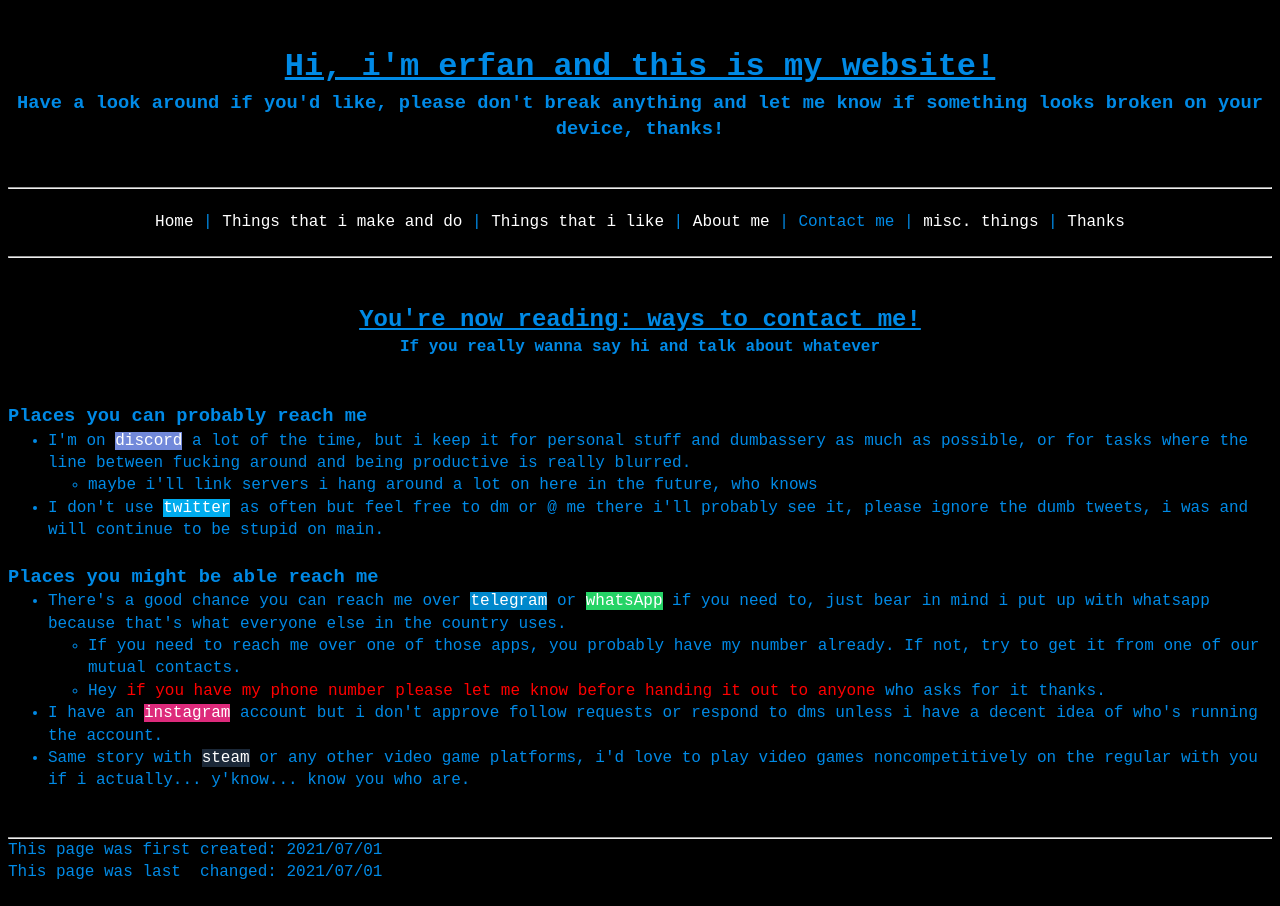
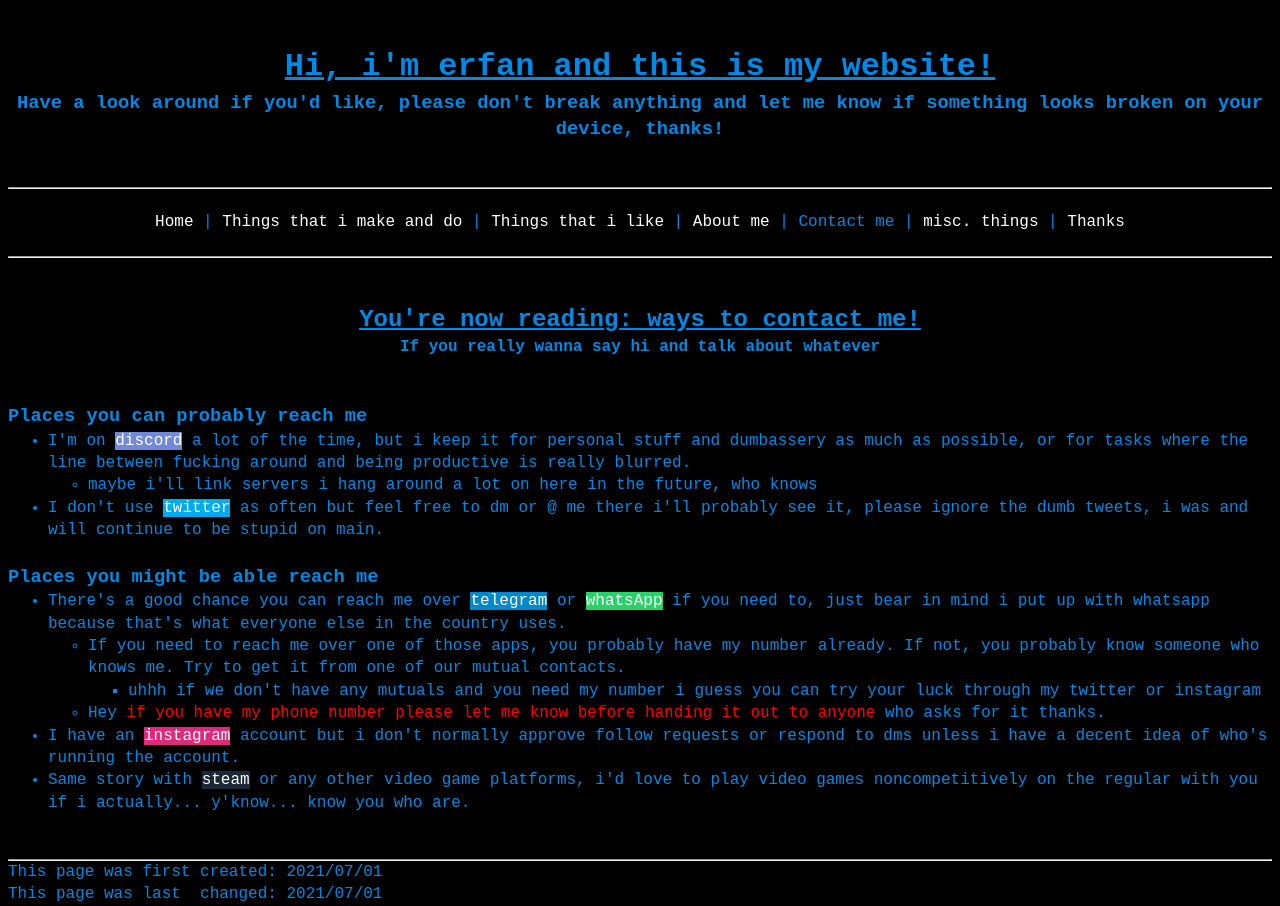
Before and after one commit to a-erfan-aa/a-erfan-aa.github.io, a Jekyll site: the page built from contact.html, in a window 1280 px wide. Built offline with Jekyll 4.4.1, drawn with Linux system fonts in a browser that asks for light colours.

Commit message:
Update contact.html
it's unlikely anyone who i don't share mutuals with needs my number at this point in my life but i guess i'll update contact.html just in case

```diff
--- a/contact.html
+++ b/contact.html
@@ -29,10 +29,13 @@ lastChanged: 2021/07/01
 		<ul>
 			<li>There's a good chance you can reach me over <span style="background-color: #0088cc; color: white;">telegram</span> or <span style="background-color: #25d366; color: white">whatsApp</span> if you need to, just bear in mind i put up with whatsapp because that's what everyone else in the country uses.</li>
 				<ul>
-					<li>If you need to reach me over one of those apps, you probably have my number already. If not, try to get it from one of our mutual contacts.</li>
+					<li>If you need to reach me over one of those apps, you probably have my number already. If not, you probably know someone who knows me. Try to get it from one of our mutual contacts.</li>
+						<ul>
+							<li>uhhh if we don't have any mutuals and you need my number i guess you can try your luck through my twitter or instagram</li>
+						</ul>
 					<li>Hey <span style="color: red;">if you have my phone number please let me know before handing it out to anyone</span> who asks for it thanks.</li>
 				</ul>
-			<li>I have an <a href="https://www.instagram.com/a_erfan_aa/"><span style="background-color: #dd2a7b;">instagram</span></a> account but i don't approve follow requests or respond to dms unless i have a decent idea of who's running the account.</li>
+			<li>I have an <a href="https://www.instagram.com/a_erfan_aa/"><span style="background-color: #dd2a7b;">instagram</span></a> account but i don't normally approve follow requests or respond to dms unless i have a decent idea of who's running the account.</li>
 			<li>Same story with <a href="https://steamcommunity.com/id/kurtFG"><span style="background: #1b2838;">steam</span></a> or any other video game platforms, i'd love to play video games noncompetitively on the regular with you if i actually... y'know... know you who are.</li>
 		</ul>
 </div>
```
